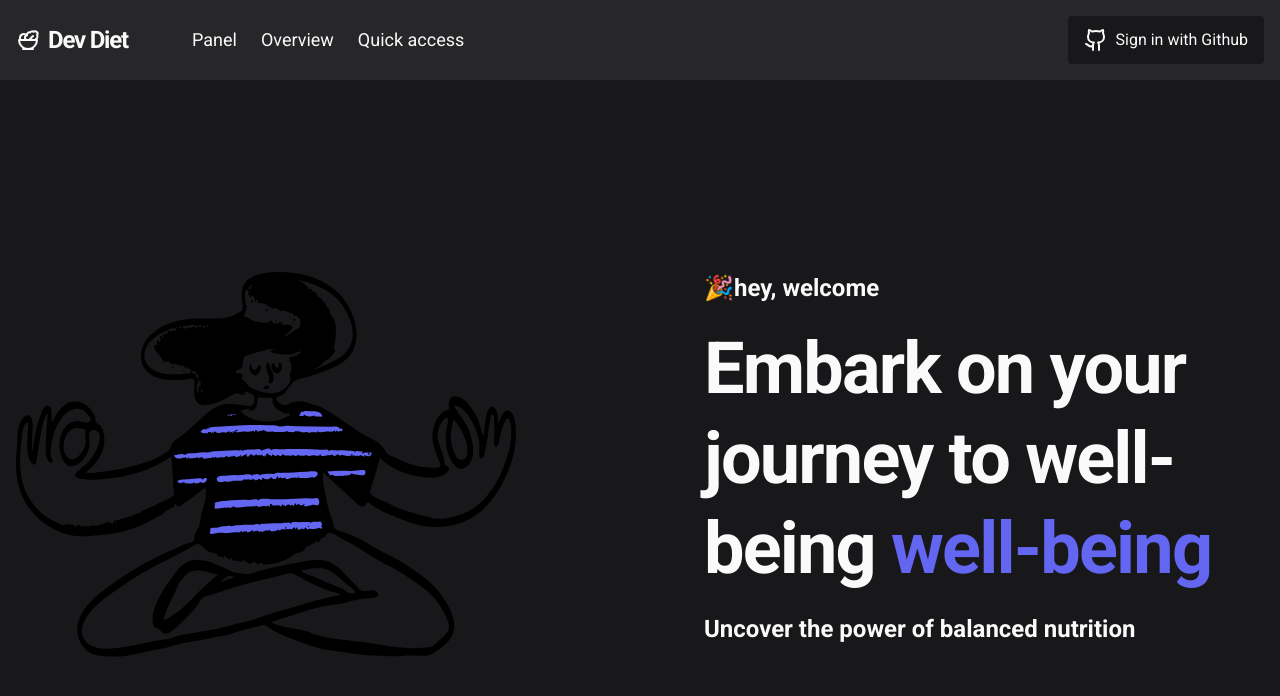
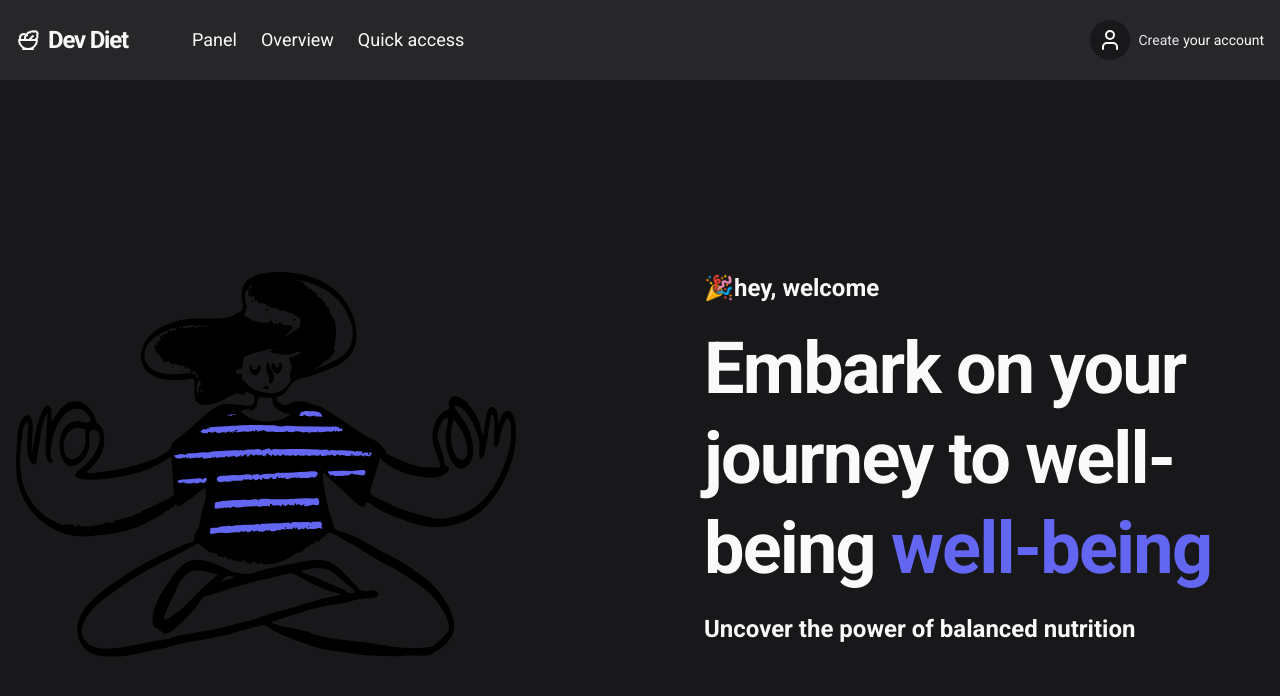
Before and after one commit to gustavosalviato/dev-diet-web, a Next.js app: page / in a window 1280 px wide. Shown: the top 696 px of the page. Built offline with nearby package versions, Linux system fonts and the light colour scheme; no server answers; what miragejs would draw is missing.

Commit message:
feat: hook useUser

```diff
--- a/package.json
+++ b/package.json
@@ -15,6 +15,7 @@
     "@mui/joy": "^5.0.0-alpha.85",
     "@mui/material": "^5.13.6",
     "@radix-ui/react-alert-dialog": "^1.0.4",
+    "@radix-ui/react-avatar": "^1.0.3",
     "@radix-ui/react-dialog": "^1.0.4",
     "@radix-ui/react-dropdown-menu": "^2.0.5",
     "@radix-ui/react-radio-group": "^1.1.3",
@@ -25,13 +26,16 @@
     "axios": "^1.4.0",
     "clsx": "^1.2.1",
     "eslint-config-next": "13.4.7",
+    "jwt-decode": "^3.1.2",
     "lucide-react": "^0.256.0",
     "next": "13.4.7",
+    "nookies": "^2.5.2",
     "postcss": "8.4.24",
     "react": "18.2.0",
     "react-dom": "18.2.0",
     "react-hook-form": "^7.45.1",
     "react-query": "^3.39.3",
+    "server-only": "^0.0.1",
     "tailwindcss": "3.3.2",
     "typescript": "5.1.5",
     "zod": "^3.21.4"
--- a/src/app/panel/page.tsx
+++ b/src/app/panel/page.tsx
@@ -104,3 +104,10 @@ export default function PanelPage() {
     </main>
   )
 }
+
+export const getServerSideProps: GetServerSideProps = async () => {
+  console.log('oi')
+  return {
+    props: {},
+  }
+}
--- /dev/null
+++ b/src/components/Avatar/index.tsx
@@ -0,0 +1,23 @@
+import * as RadixAvatar from '@radix-ui/react-avatar'
+import { User } from 'lucide-react'
+
+interface AvatarProps {
+  href: string
+}
+
+export function Avatar({ href }: AvatarProps) {
+  return (
+    <RadixAvatar.Root className="rounded-full w-10 h-10 overflow-hidden">
+      <RadixAvatar.Image src={href} className="w-full h-full object-cover" />
+
+      <RadixAvatar.AvatarFallback
+        delayMs={600}
+        className="flex justify-center items-center rounded bg-zinc-900
+        w-10 h-10
+        "
+      >
+        <User />
+      </RadixAvatar.AvatarFallback>
+    </RadixAvatar.Root>
+  )
+}
--- a/src/components/Header/index.tsx
+++ b/src/components/Header/index.tsx
@@ -1,9 +1,26 @@
-import { Github, Salad } from 'lucide-react'
+import { parseCookies } from 'nookies'
+import { Salad } from 'lucide-react'
 import Link from 'next/link'
 
 import { MenuMobile } from '../DropDownMenu'
+import { UseUser } from '@/hooks/auth/useUser'
+import { Avatar } from '../Avatar'
+import { useEffect, useState } from 'react'
 
 export function Header() {
+  const [isClient, setIsClient] = useState(false)
+  const { '@devDiet': token } = parseCookies()
+
+  const user = UseUser()
+
+  useEffect(() => {
+    setIsClient(true)
+  }, [])
+
+  if (!isClient) {
+    return null
+  }
+
   return (
     <div className="bg-zinc-800 w-full">
       <header className="max-w-7xl w-full mx-auto h-20 flex items-center px-4">
@@ -37,13 +54,35 @@ export function Header() {
           </Link>
         </nav>
 
-        <a
-          href={`https://github.com/login/oauth/authorize?client_id=${process.env.NEXT_PUBLIC_GIT_HUB_CLIENT_ID}`}
-          className="hidden ml-auto md:flex gap-2 bg-zinc-900 px-4 h-12 items-center justify-center rounded focus:outline-none focus:shadow-sm hover:bg-zinc-900/60 duration-300 transition-colors"
-        >
-          <Github />
-          Sign in with Github
-        </a>
+        {token && (
+          <div className="flex ml-auto gap-2 items-center">
+            <Avatar href={user?.avatarUrl!!} />
+            <div className="flex flex-col">
+              <p>{user?.name}</p>
+              <a
+                href={`https://github.com/login/oauth/authorize?client_id=${process.env.NEXT_PUBLIC_GIT_HUB_CLIENT_ID}`}
+                className="hover:underline inline-block text-zinc-200 duration-300 transition-all mr-1"
+              >
+                logout
+              </a>
+            </div>
+          </div>
+        )}
+
+        {!token && (
+          <div className="flex ml-auto gap-2 items-center">
+            <Avatar href="" />
+            <p className="text-sm">
+              <a
+                href={`https://github.com/login/oauth/authorize?client_id=${process.env.NEXT_PUBLIC_GIT_HUB_CLIENT_ID}`}
+                className="inline-block text-zinc-200 duration-300 transition-all mr-1 hover:underline"
+              >
+                Create
+              </a>
+              your account
+            </p>
+          </div>
+        )}
 
         <MenuMobile />
       </header>
--- /dev/null
+++ b/src/hooks/auth/useUser.ts
@@ -0,0 +1,20 @@
+import decode from 'jwt-decode'
+import { parseCookies } from 'nookies'
+
+interface User {
+  name: string
+  avatarUrl: string
+  sub: string
+}
+
+export function UseUser() {
+  const { '@devDiet': token } = parseCookies()
+
+  if (!token) {
+    return
+  }
+
+  const user: User = decode(token)
+
+  return user
+}
```
Also changed, not shown: 1 other file (tests, documents, lock files or other folders).
